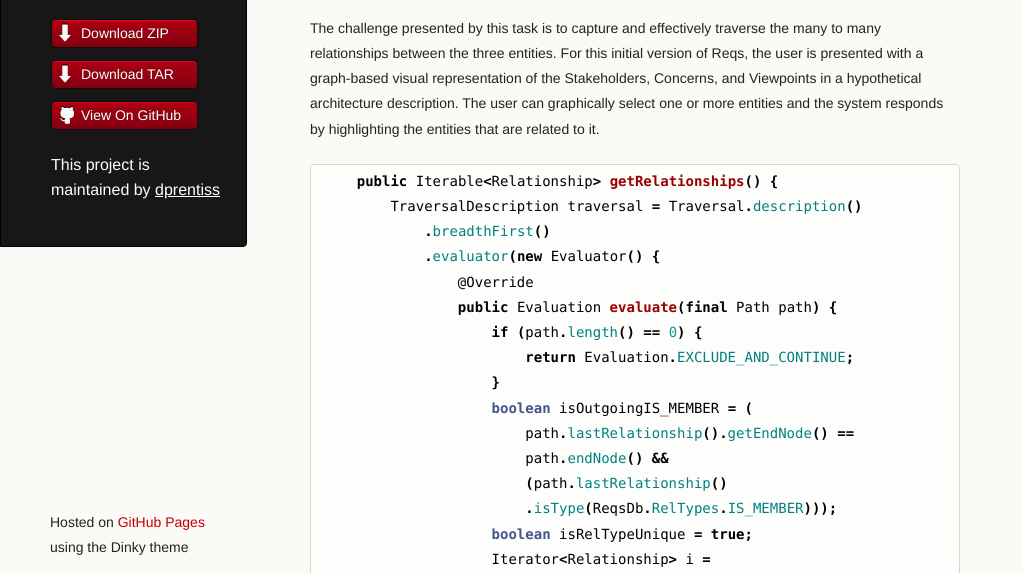
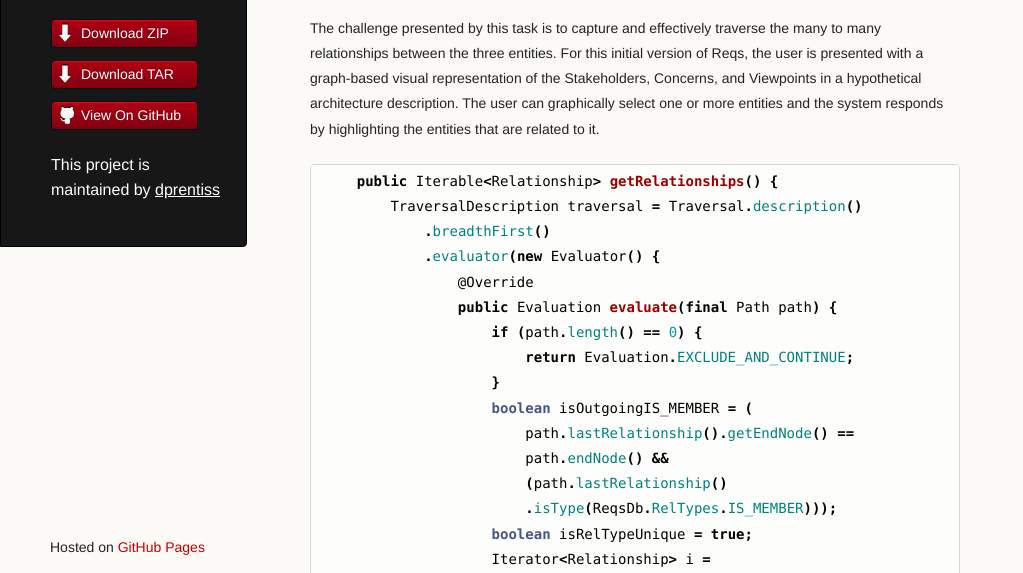
Before and after one commit to dprentiss/reqs, a plain HTML site: page index.html in a window 1280 px wide. Shown: the part 208-781 px from the top of the page, without its empty margins (0-1023 px from the left). Drawn offline with Linux system fonts and the light colour scheme.

Commit message:
Update index.html

```diff
--- a/index.html
+++ b/index.html
@@ -69,7 +69,7 @@
 </pre></div>
       </section>
       <footer>
-        <p><small>Hosted on <a href="https://pages.github.com">GitHub Pages</a> using the Dinky theme</small></p>
+        <p><small>Hosted on <a href="https://pages.github.com">GitHub Pages</a></small></p>
       </footer>
     </div>
     <!--[if !IE]><script>fixScale(document);</script><![endif]-->
```
